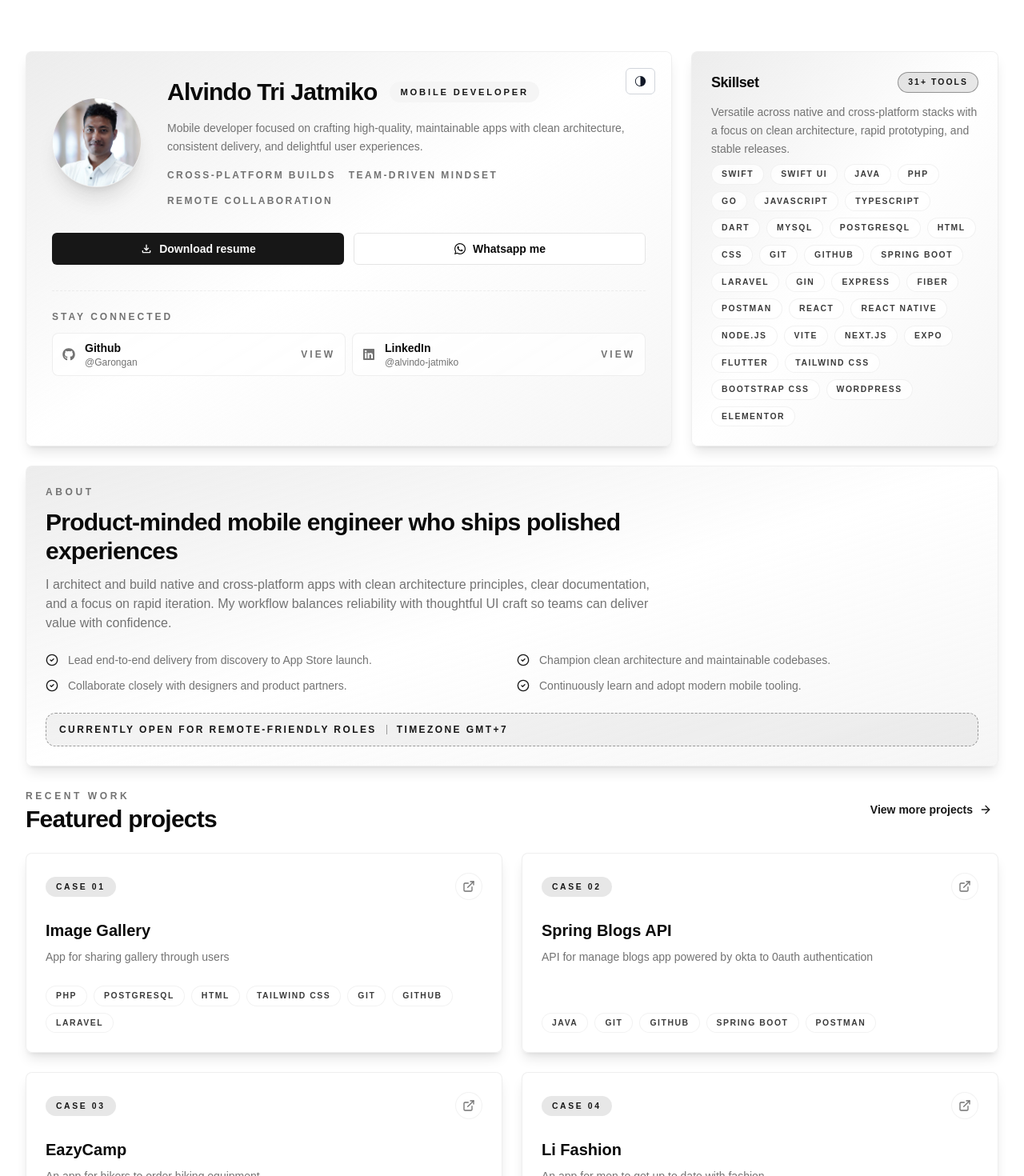
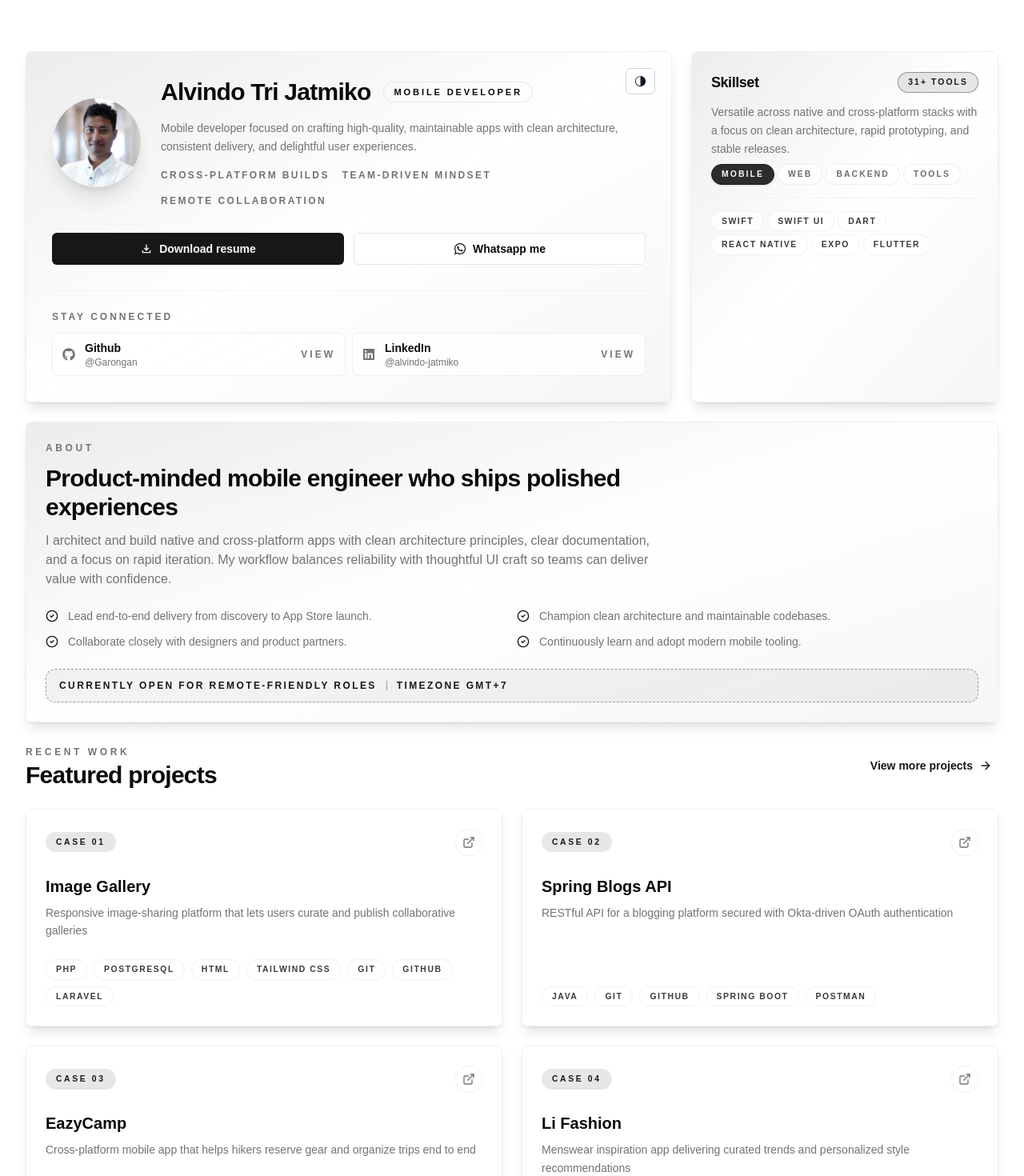
Before and after one commit to Garongan/porto-alvindo, a Next.js app: page / in a window 1280 px wide. Shown: the top 1470 px of the page at 80% size. Built offline with nearby package versions, Linux system fonts and the light colour scheme; what @radix-ui/themes would draw is missing.

Commit message:
feat: enhance Projects and Skills components with categorized project listings and improved skill management

```diff
--- a/src/components/Profile.tsx
+++ b/src/components/Profile.tsx
@@ -21,7 +21,7 @@ export const Profile = () => {
       </div>
       <CardContent className='relative flex flex-col gap-8 p-6 md:p-8'>
         <div className='flex flex-col gap-6'>
-          <div className='flex flex-col gap-6 md:flex-row md:items-center md:gap-8'>
+          <div className='flex flex-col gap-6 xl:flex-row md:items-center'>
             <div className='relative mx-auto flex-shrink-0 md:mx-0'>
               <Image
                 width={150}
@@ -39,8 +39,8 @@ export const Profile = () => {
                   Alvindo Tri Jatmiko
                 </h1>
                 <Badge
-                  variant='secondary'
-                  className='mx-auto w-fit px-3 py-1 text-[0.7rem] uppercase tracking-[0.25em] sm:mx-0'
+                  variant='outline'
+                  className='px-3 py-1 text-[0.7rem] uppercase tracking-[0.25em] sm:mx-0'
                 >
                   Mobile Developer
                 </Badge>
--- a/src/components/Skills.tsx
+++ b/src/components/Skills.tsx
@@ -1,3 +1,7 @@
+'use client'
+
+import { useMemo, useState } from 'react';
+
 import { Badge } from '@/components/ui/badge';
 import {
   Card,
@@ -5,10 +9,23 @@ import {
   CardHeader,
   CardTitle,
 } from '@/components/ui/card';
-import { skills } from '@/static/skills';
+import { cn } from '@/lib/utils';
+import { skillCategories, totalSkills } from '@/static/skills';
 import { CustomBackground } from './ui/customBackground';
 
 export const Skills = () => {
+  const [activeTab, setActiveTab] = useState(skillCategories[0]?.label ?? '');
+
+  const activeCategory = useMemo(() => {
+    if (!activeTab) return skillCategories[0];
+
+    return skillCategories.find((category) => category.label === activeTab) ?? skillCategories[0];
+  }, [activeTab]);
+
+  if (!activeCategory) {
+    return null;
+  }
+
   return (
     <Card className='lg:max-w-sm border border-border/60 bg-background/60 shadow-lg backdrop-blur overflow-hidden'>
       <CustomBackground />
@@ -18,24 +35,48 @@ export const Skills = () => {
             Skillset
           </CardTitle>
           <Badge className='rounded-full border border-primary/40 bg-primary/10 px-3 py-1 text-[0.65rem] font-semibold uppercase tracking-[0.2em] text-primary'>
-            {skills.length}+ tools
+            {totalSkills}+ tools
           </Badge>
         </div>
         <p className='text-sm leading-relaxed text-muted-foreground'>
           Versatile across native and cross-platform stacks with a focus on clean architecture, rapid prototyping, and stable releases.
         </p>
       </CardHeader>
-      <CardContent>
-        <div className='flex flex-wrap gap-2'>
-          {skills.map((s, i) => (
+      <CardContent className='space-y-4'>
+        <div className='flex flex-wrap gap-1'>
+          {skillCategories.map((category) => {
+            const isActive = category.label === activeCategory.label;
+
+            return (
+              <button
+                key={category.label}
+                type='button'
+                onClick={() => setActiveTab(category.label)}
+                className={cn(
+                  'rounded-full border px-3 py-1 text-[0.65rem] font-semibold uppercase tracking-[0.2em] transition',
+                  isActive
+                    ? 'border-primary bg-primary/90 text-primary-foreground shadow'
+                    : 'border-border/60 bg-background/80 text-foreground/60 hover:border-primary/40 hover:text-primary',
+                )}
+              >
+                {category.label}
+              </button>
+            );
+          })}
+        </div>
+
+        <div className='border-t border-dashed border-border/70 pt-4'>
+          <div className='flex flex-wrap gap-1'>
+            {activeCategory.skills.map((skill) => (
               <Badge
-              key={i}
+                key={skill}
                 variant='secondary'
                 className='border border-border/50 bg-background/80 px-3 py-1 text-[0.65rem] font-semibold uppercase tracking-[0.15em] text-foreground/80 transition hover:border-primary/40 hover:text-primary'
               >
-              {s}
+                {skill}
               </Badge>
             ))}
+          </div>
         </div>
       </CardContent>
     </Card>
--- a/src/static/jobs.ts
+++ b/src/static/jobs.ts
@@ -6,7 +6,8 @@ export const jobs: Job[] = [
     company: 'Faculty of Computer Science (FILKOM) University of Brawijaya',
     logo: '/logos/filkom-logo.png',
     duration: 'July 2022 - January 2023',
-    description: 'Manage and evaluate website using wordpress',
+    description:
+      'Managed and optimized the faculty website on WordPress, ensuring uptime, responsiveness, and content accuracy',
     skills: ['PHP', 'Wordpress', 'Elementor'],
     projects: [
       {
@@ -22,7 +23,7 @@ export const jobs: Job[] = [
     logo: '/logos/coding-go-logo.jpg',
     duration: 'February 2023 - June 2023',
     description:
-      'Developed custom content management system website with laravel',
+      'Delivered a Laravel-based CMS with end-to-end feature development across frontend and backend',
     skills: [
       'PHP',
       'Javascript',
@@ -47,7 +48,7 @@ export const jobs: Job[] = [
     logo: '/logos/enigma-camp-logo.ico',
     duration: 'January 2024 - January 2025',
     description:
-      'Database schema designer, develop website, building api, and create multiplatform application',
+      'Designed relational schemas, implemented production-ready APIs, and supported cross-platform application delivery',
     skills: [
       'Java',
       'Go',
@@ -84,7 +85,7 @@ export const jobs: Job[] = [
     logo: '/logos/apple-logo.png',
     duration: 'March 2025 - Present',
     description:
-      'Develop app for iOS',
+      'Engineering native iOS applications with Swift and SwiftUI in a multidisciplinary product team',
     skills: [
       'Swift',
       'Swift UI'
--- a/src/static/projects.ts
+++ b/src/static/projects.ts
@@ -1,9 +1,12 @@
-import { project } from './types';
+import { skillCategories } from './skills';
+import { ProjectGroup, project } from './types';
 
 export const projects: project[] = [
+  // START: FEATURED PROJECTS
   {
     title: 'Image Gallery',
-    description: 'App for sharing gallery through users',
+    description:
+      'Responsive image-sharing platform that lets users curate and publish collaborative galleries',
     techs: [
       'PHP',
       'PostgreSQL',
@@ -18,32 +21,36 @@ export const projects: project[] = [
   {
     title: 'Spring Blogs API',
     description:
-      'API for manage blogs app powered by okta to 0auth authentication',
+      'RESTful API for a blogging platform secured with Okta-driven OAuth authentication',
     techs: ['Java', 'Git', 'Github', 'Spring Boot', 'Postman'],
     link: 'https://github.com/Garongan/spring-blogs-api',
   },
   {
     title: 'EazyCamp',
-    description: 'An app for hikers to order hiking equipment',
+    description:
+      'Cross-platform mobile app that helps hikers reserve gear and organize trips end to end',
     techs: ['Javascript', 'Git', 'Github', 'React Native', 'Expo'],
     link: 'https://github.com/Garongan/ezazyCamp',
   },
   {
     title: 'Li Fashion',
-    description: 'An app for men to get up to date with fashion',
+    description:
+      'Menswear inspiration app delivering curated trends and personalized style recommendations',
     techs: ['Dart', 'Git', 'Github', 'Flutter'],
     link: 'https://github.com/Garongan/li_fashion',
   },
+  // END: FEATURED PROJECTS
   {
     title: 'Backend Sistem Pengelolaan Iuran',
     description:
-      'Backend application created with laravel to manage housing area',
+      'Laravel-powered backend service that automates residential dues and community administration',
     techs: ['PHP', 'MySQL', 'Laravel', 'Postman'],
     link: 'https://github.com/Garongan/li_fashion',
   },
   {
     title: 'Frontend Sistem Pengelolaan Iuran',
-    description: 'An dashboard app to manage housing area powered by chart.js',
+    description:
+      'Interactive management dashboard for housing communities with real-time Chart.js insights',
     techs: [
       'JavaScript',
       'HTML',
@@ -59,3 +66,83 @@ export const projects: project[] = [
   },
   // TODO: Add project
 ];
+
+const normalize = (value: string) => value.trim().toLowerCase();
+
+const primarySkillCategories = skillCategories.filter(
+  (category) => category.label !== 'Tools',
+);
+
+const toolsCategory = skillCategories.find((category) => category.label === 'Tools');
+
+const getMatchCount = (category: (typeof skillCategories)[number], techs: string[]) =>
+  techs.reduce((count, tech) => {
+    const normalizedTech = normalize(tech);
+    return category.skills.some((skill) => normalize(skill) === normalizedTech)
+      ? count + 1
+      : count;
+  }, 0);
+
+const resolveCategoryLabel = (project: project) => {
+  let chosenLabel: string | null = null;
+  let highestMatchCount = 0;
+
+  primarySkillCategories.forEach((category) => {
+    const matchCount = getMatchCount(category, project.techs);
+
+    if (matchCount > highestMatchCount) {
+      highestMatchCount = matchCount;
+      chosenLabel = category.label;
+    }
+  });
+
+  if (chosenLabel) {
+    return chosenLabel;
+  }
+
+  if (toolsCategory) {
+    const toolsMatchCount = getMatchCount(toolsCategory, project.techs);
+    if (toolsMatchCount > 0) {
+      return toolsCategory.label;
+    }
+  }
+
+  return 'Other';
+};
+
+export const projectsBySkillLabel: ProjectGroup[] = (() => {
+  const groupedProjects = new Map<string, project[]>();
+
+  skillCategories.forEach((category) => {
+    groupedProjects.set(category.label, []);
+  });
+
+  const otherProjects: project[] = [];
+
+  projects.forEach((project) => {
+    const label = resolveCategoryLabel(project);
+    const group = groupedProjects.get(label);
+
+    if (group) {
+      group.push(project);
+    } else {
+      otherProjects.push(project);
+    }
+  });
+
+  const orderedGroups: ProjectGroup[] = skillCategories
+    .map((category) => ({
+      label: category.label,
+      projects: groupedProjects.get(category.label) ?? [],
+    }))
+    .filter((group) => group.projects.length > 0);
+
+  if (otherProjects.length > 0) {
+    orderedGroups.push({
+      label: 'Other',
+      projects: otherProjects,
+    });
+  }
+
+  return orderedGroups;
+})();
--- a/src/static/skills.ts
+++ b/src/static/skills.ts
@@ -1,33 +1,40 @@
-export const skills = [
-  'Swift',
-  'Swift UI',
-  'Java',
-  'PHP',
-  'Go',
+export type SkillCategory = {
+  label: string;
+  skills: string[];
+};
+
+export const skillCategories: SkillCategory[] = [
+  {
+    label: 'Mobile',
+    skills: ['Swift', 'Swift UI', 'Dart', 'React Native', 'Expo', 'Flutter'],
+  },
+  {
+    label: 'Web',
+    skills: [
+      'HTML',
+      'CSS',
       'JavaScript',
       'TypeScript',
-  'Dart',
-  'MySQL',
-  'PostgreSQL',
-  'HTML',
-  'CSS',
-  'Git',
-  'Github',
-  'Spring Boot',
-  'Laravel',
-  'Gin',
-  'Express',
-  'Fiber',
-  'Postman',
       'React',
-  'React Native',
-  'Node.Js',
+      'Next.Js',
       'Vite',
-  'Next.Js',
-  'Expo',
-  'Flutter',
       'Tailwind CSS',
       'Bootstrap CSS',
       'Wordpress',
-  'Elementor'
+      'Elementor',
+    ],
+  },
+  {
+    label: 'Backend',
+    skills: ['PHP', 'Go', 'Java', 'Node.Js', 'Laravel', 'Spring Boot', 'Gin', 'Express', 'Fiber'],
+  },
+  {
+    label: 'Tools',
+    skills: ['MySQL', 'PostgreSQL', 'Git', 'Github', 'Postman'],
+  },
 ];
+
+export const totalSkills = skillCategories.reduce(
+  (count, category) => count + category.skills.length,
+  0,
+);
--- a/src/static/types.ts
+++ b/src/static/types.ts
@@ -21,6 +21,11 @@ export type project = {
   link: string;
 };
 
+export type ProjectGroup = {
+  label: string;
+  projects: project[];
+};
+
 export type JobImagesProps = {
   role: string;
   projects: projects[];
```
Also changed, not shown: src/app/projects/page.tsx (+31 -3 lines). Lines whose indentation alone changed are shown as unchanged.
